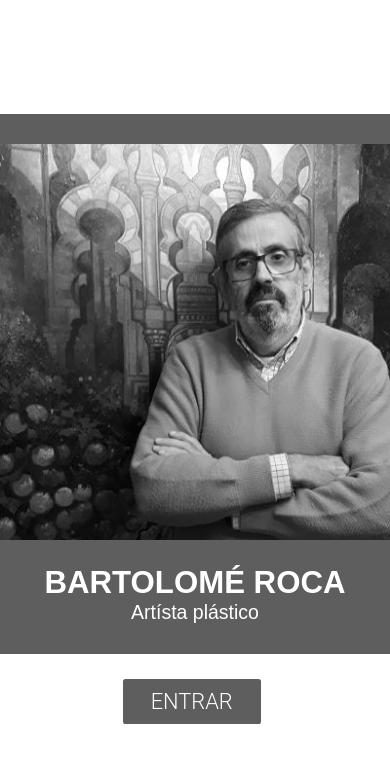
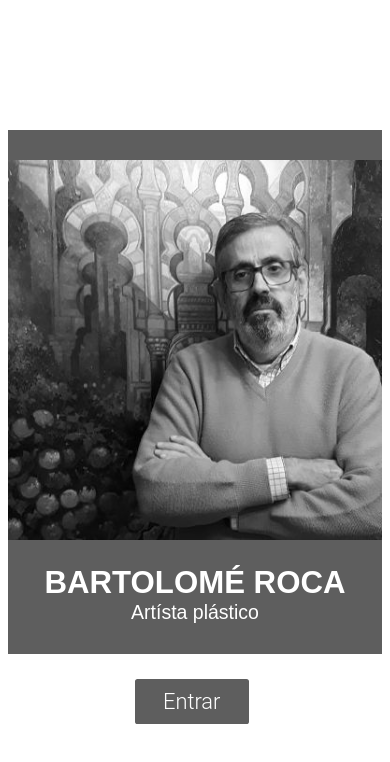
Before and after one commit to Xexuline/bartolome-roca-web-vue, a Vue app: page / in a window 390 px wide. Shown: the top 762 px of the page. Built offline with nearby package versions, Linux system fonts and the light colour scheme.

Commit message:
Upload errors to view and share

```diff
--- /dev/null
+++ b/src/assets/css/pages/home.css
@@ -0,0 +1,171 @@
+*, *::before, *::after, *:before, *:after {
+  box-sizing: border-box;
+}
+
+body, html {
+  margin: 0;
+  padding: 0;
+  background-color: white;
+}
+
+.container-home {
+  display: flex;
+  flex-direction: column;
+  align-items: center;
+  justify-content: center;
+  height: 100vh;
+}
+
+.container-home-author {
+  background-color: #5E5E5E;
+  width: 100%;
+  display: flex;
+  justify-content: center;
+  height: auto;
+  margin: 10px;
+}
+
+.container-home-author-photo {
+  display: flex;
+}
+
+.container-home-author-text {
+  display: flex;
+  flex-direction: column;
+  justify-content: center;
+  align-items: flex-start;
+  width: 50%;
+  height: auto;
+  color: white;
+}
+
+.container-home-author-text-name {
+  font-size: 5.2vw;
+  font-family: Arial, Helvetica, sans-serif;
+  font-weight: bold;
+  margin: 0 0 20px 35px;
+  transition: all 0.2s;
+}
+
+.container-home-author-text-artist {
+  font-size: 2vw;
+  font-family: Arial, Helvetica, sans-serif;
+  margin-left: 35px;
+  transition: all 0.2s;
+}
+
+.container-home-button {
+  display: flex;
+  justify-content: center;
+  width: 100%;
+  margin: 10px;
+  font-size: 3vw;
+  font-family: sans-serif;
+  margin-top: 75px;
+}
+
+a.container-home-button-enter {
+  display: inline-block;
+  padding: 0.35em 1.2em;
+  background-color: #5E5E5E;
+  margin: 0 0.3em 0.3em 0;
+  border-radius: 0.12em;
+  box-sizing: border-box;
+  border: 2px solid #5E5E5E;
+  text-decoration: none;
+  font-family: 'Roboto', sans-serif;
+  font-weight: 300;
+  color: #fff;
+  text-align: center;
+  transition: all 0.2s;
+  font-size: 0.8em;
+}
+
+a.container-home-button-enter:hover {
+  color:#000000;
+  background-color:#FFFFFF;
+}
+
+/* IMAGES RESPONSIVE */
+.image-responsive {
+  max-width: 100%;
+  height: auto;
+}
+
+@media all and (max-width: 30em){
+   a.container-home-button-enter{
+      display: block;
+      margin: 0.4em auto;
+  }
+}
+
+@media screen and (max-width: 1020px) {
+  .container-home-author {
+      display: flex;
+      flex-direction: column;
+      align-items: center;
+      justify-content: center;
+      padding: 30px 0 30px 0;
+  }
+
+  .container-home-author-photo, .container-home-author-text {
+      display: flex;
+      align-items: center;
+      justify-content: center;
+  }
+
+  .container-home-author-photo {
+      margin-bottom: 25px;
+  }
+
+  .container-home-author-text-name {
+      font-size: 7vw;
+      text-align: center;
+      margin: 0px;
+  }
+
+  .container-home-author-text-artist {
+      font-size: 3.3vw;
+      margin: 0px;
+  }
+}
+
+@media screen and (max-width: 800px) {
+  .container-home-author-text {
+      width: 100%;
+  }
+
+  .container-home-button {
+      font-size: 5vw;
+      margin-top: 15px;
+  }
+}
+
+@media screen and (max-width: 675px) {
+  .container-home-author-text-name {
+      font-size: 8vw;
+  }
+
+  .container-home-author-text-artist {
+      font-size: 5vw;
+  }
+
+  .container-home-button {
+      font-size: 7vw;
+  }
+}
+
+@media screen and (max-width: 350px) {
+  .container-home-button {
+      margin-top: 5px;
+      font-size: 12vw;
+  }
+}
+
+@media screen and (max-width: 250px) {
+  .container-home-button {
+      font-size: 12vw;
+      margin: 4px 2px;
+      padding: 8px 16px;
+  }
+}
--- /dev/null
+++ b/src/assets/css/pages/web.css
@@ -0,0 +1,30 @@
+html, body {
+  height: 100%;
+  margin: 0;
+  padding: 0;
+  font-family: -system-ui,-apple-system,BlinkMacSystemFont,"Segoe UI",Roboto,Helvetica,Arial,sans-serif,"Apple Color Emoji","Segoe UI Emoji","Segoe UI Symbol";
+  font-size: 20px;
+  font-weight: 400;
+}
+
+body {
+  display: flex;
+  align-items: center;
+  flex-direction: column;
+  margin: 0 0 0 0;
+  /* background-color: #eff1f4; */
+  background-color: #333333;
+}
+
+h1 {
+  font-family: Rubik,Lato,"Lucida Grande","Lucida Sans Unicode",Tahoma,Sans-Serif;
+  padding: 0px;
+  font-size: 5vh;
+
+  font-size: 56px;
+  font-weight: 700;
+}
+
+h2 {
+  font-size: 38px;
+}
--- /dev/null
+++ b/src/components/Navigation.Vue
@@ -0,0 +1,15 @@
+<template>
+  <div>
+    hola, soy el componente navigation :D
+  </div>
+</template>
+
+<script>
+  export default {
+    name: "navigation",
+  };
+</script>
+
+<style>
+@import "../assets/css/components/navigation.css";
+</style>
--- a/src/pages/Home.vue
+++ b/src/pages/Home.vue
@@ -14,7 +14,7 @@
             </div>
         </div>
         <div class="container-home-button">
-            <a href="#" class="container-home-button-enter">ENTRAR</a>
+            <router-link to="/web" class="container-home-button-enter">Entrar</router-link>
         </div>
     </div>
 </template>
@@ -25,175 +25,6 @@
     };
 </script>
 
-<style>
-    *, *::before, *::after, *:before, *:after {
-        box-sizing: border-box;
-    }
-
-    body, html {
-        margin: 0;
-        padding: 0;
-    }
-
-    .container-home {
-        display: flex;
-        flex-direction: column;
-        align-items: center;
-        justify-content: center;
-        height: 100vh;
-    }
-
-    .container-home-author {
-        background-color: #5E5E5E;
-        width: 100%;
-        display: flex;
-        justify-content: center;
-        height: auto;
-        margin: 10px;
-    }
-
-    .container-home-author-photo {
-        display: flex;
-    }
-
-    .container-home-author-text {
-        display: flex;
-        flex-direction: column;
-        justify-content: center;
-        align-items: flex-start;
-        width: 50%;
-        height: auto;
-        color: white;
-    }
-
-    .container-home-author-text-name {
-        font-size: 5.2vw;
-        font-family: Arial, Helvetica, sans-serif;
-        font-weight: bold;
-        margin: 0 0 20px 35px;
-        transition: all 0.2s;
-    }
-
-    .container-home-author-text-artist {
-        font-size: 2vw;
-        font-family: Arial, Helvetica, sans-serif;
-        margin-left: 35px;
-        transition: all 0.2s;
-    }
-
-    .container-home-button {
-        display: flex;
-        justify-content: center;
-        width: 100%;
-        margin: 10px;
-        font-size: 3vw;
-        font-family: sans-serif;
-        margin-top: 75px;
-    }
-
-    a.container-home-button-enter {
-        display: inline-block;
-        padding: 0.35em 1.2em;
-        background-color: #5E5E5E;
-        margin: 0 0.3em 0.3em 0;
-        border-radius: 0.12em;
-        box-sizing: border-box;
-        border: 2px solid #5E5E5E;
-        text-decoration: none;
-        font-family: 'Roboto', sans-serif;
-        font-weight: 300;
-        color: #fff;
-        text-align: center;
-        transition: all 0.2s;
-        font-size: 0.8em;
-    }
-
-    a.container-home-button-enter:hover {
-        color:#000000;
-        background-color:#FFFFFF;
-    }
-
-    /* IMAGES RESPONSIVE */
-    .image-responsive {
-        max-width: 100%;
-        height: auto;
-    }
-
-    @media all and (max-width: 30em){
-         a.container-home-button-enter{
-            display: block;
-            margin: 0.4em auto;
-        }
-    }
-
-    @media screen and (max-width: 1020px) {
-        .container-home-author {
-            display: flex;
-            flex-direction: column;
-            align-items: center;
-            justify-content: center;
-            padding: 30px 0 30px 0;
-        }
-
-        .container-home-author-photo, .container-home-author-text {
-            display: flex;
-            align-items: center;
-            justify-content: center;
-        }
-
-        .container-home-author-photo {
-            margin-bottom: 25px;
-        }
-
-        .container-home-author-text-name {
-            font-size: 7vw;
-            text-align: center;
-            margin: 0px;
-        }
-
-        .container-home-author-text-artist {
-            font-size: 3.3vw;
-            margin: 0px;
-        }
-    }
-
-    @media screen and (max-width: 800px) {
-        .container-home-author-text {
-            width: 100%;
-        }
-
-        .container-home-button {
-            font-size: 5vw;
-            margin-top: 15px;
-        }
-    }
-
-    @media screen and (max-width: 675px) {
-        .container-home-author-text-name {
-            font-size: 8vw;
-        }
-
-        .container-home-author-text-artist {
-            font-size: 5vw;
-        }
-
-        .container-home-button {
-            font-size: 7vw;
-        }
-    }
-
-    @media screen and (max-width: 350px) {
-        .container-home-button {
-            margin-top: 5px;
-            font-size: 12vw;
-        }
-    }
-
-    @media screen and (max-width: 250px) {
-        .container-home-button {
-            font-size: 12vw;
-            margin: 4px 2px;
-            padding: 8px 16px;
-        }
-    }
+<style scoped>
+    @import "../assets/css/pages/home.css";
 </style>
--- a/src/pages/Web.vue
+++ b/src/pages/Web.vue
@@ -1,19 +1,20 @@
 <template>
-  <div id="capatoda">
-    PROBANDO UNA VISTAs
+  <div>
+    <navigation />
   </div>
 </template>
 
 <script>
+  import Navigation from '../components/Navigation.Vue';
+
   export default {
     name: "Web",
+    components: {
+      navigation: Navigation,
+    }
   };
 </script>
 
-<style>
-  #capatoda {
-    width: 100%;
-    height: 100%;
-    background-color: red;
-  }
+<style scoped>
+  @import "../assets/css/pages/web.css";
 </style>
--- a/src/router.js
+++ b/src/router.js
@@ -14,8 +14,8 @@ export default new Router({
       component: Home
     },
     {
-      path: "/prueba",
-      name: "prueba",
+      path: "/web",
+      name: "web",
       component: Web
     }
   ]
```
Also changed, not shown: src/assets/css/components/navigation.css (added).
